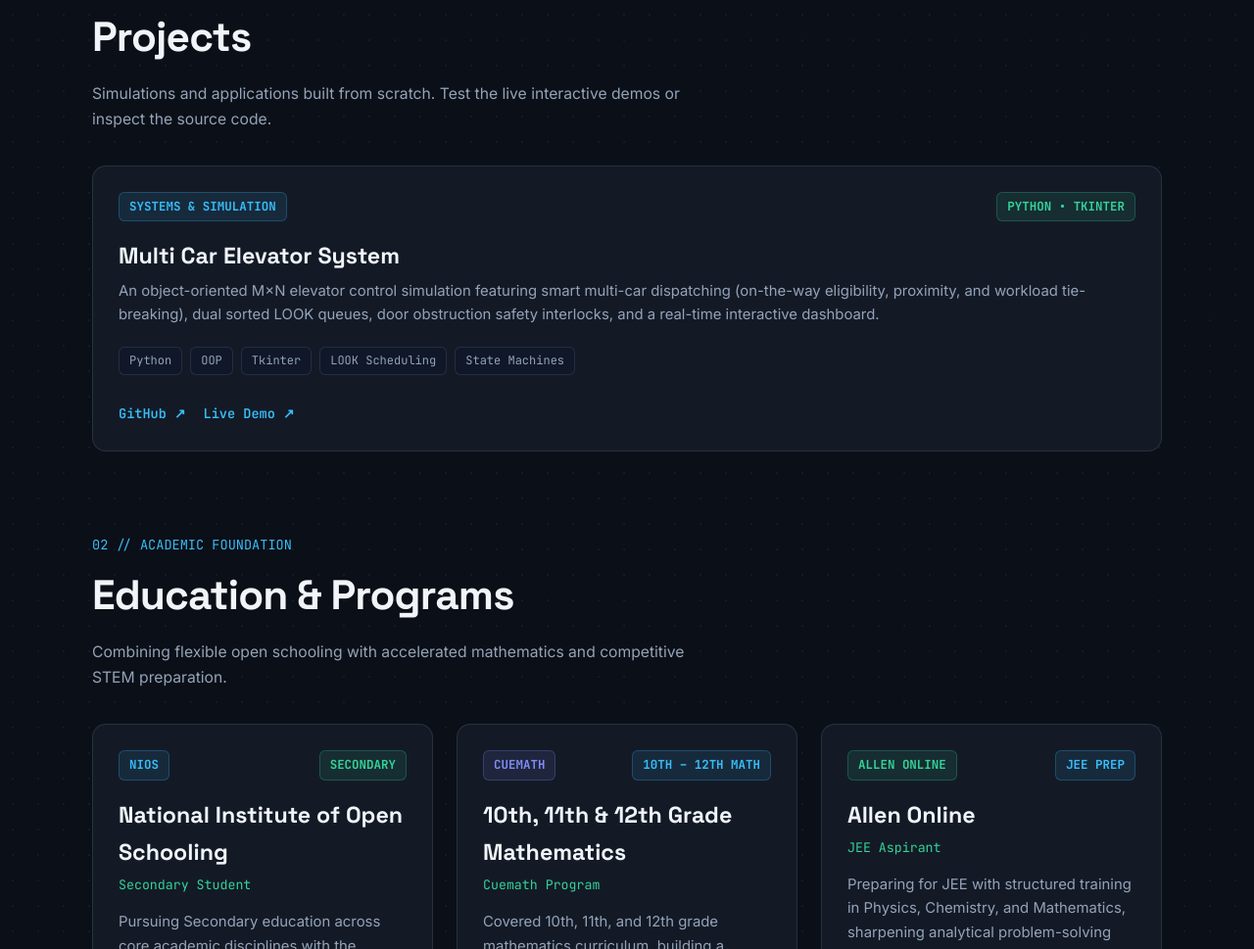
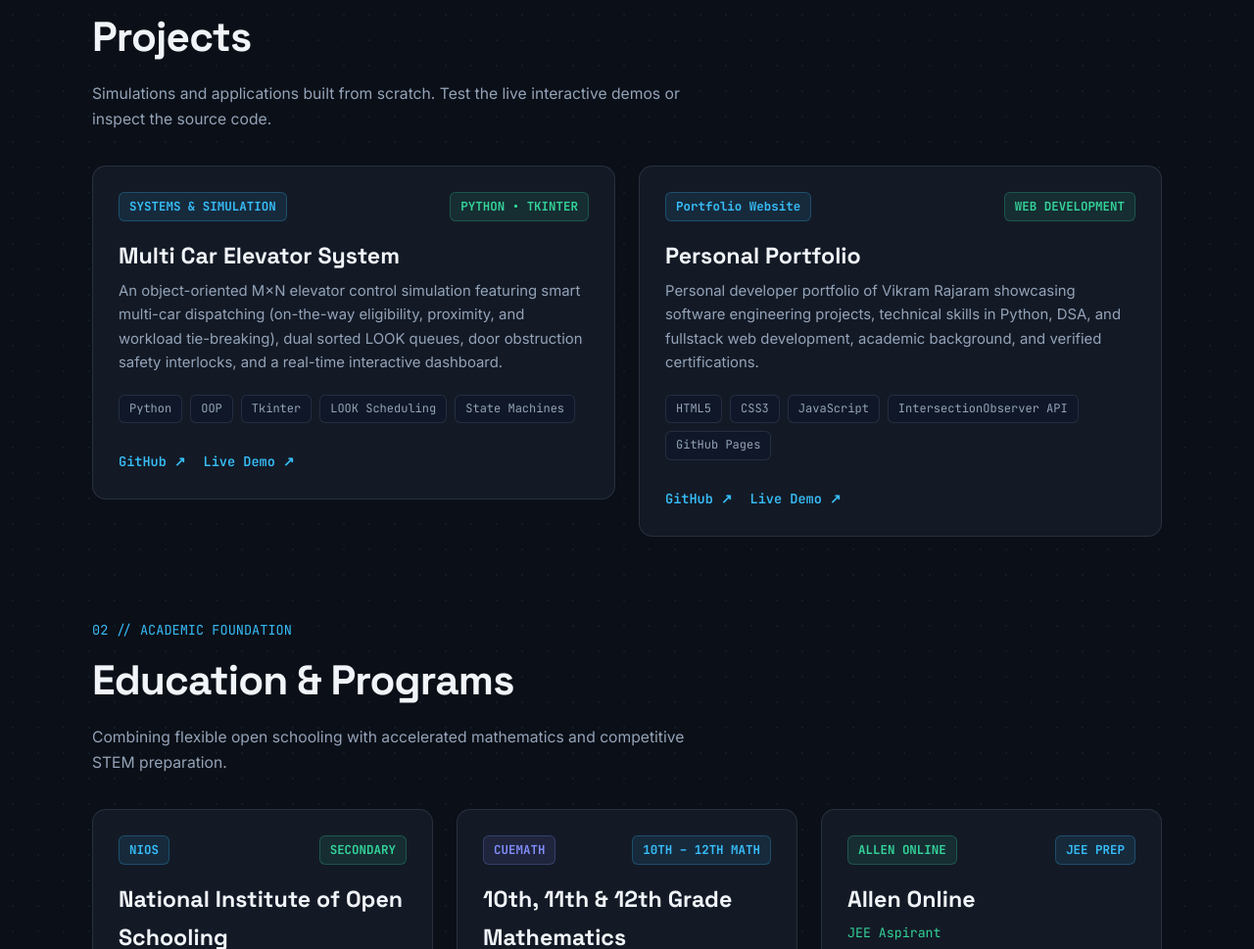
Before and after one commit to vikramrakr/vikramrakr.github.io, a plain HTML site: page index.html in a window 1280 px wide. Shown: the part 960-1929 px from the top of the page at 98% size. Drawn offline with Linux system fonts and the light colour scheme.

Commit message:
Added portfolio project

```diff
--- a/index.html
+++ b/index.html
@@ -1317,6 +1317,17 @@
           ],
           githubUrl: "https://github.com/vikramrakr/Multi-Car-Elevator-System",
           liveUrl: "https://vikramrakr.github.io/Multi-Car-Elevator-System/",
+        },
+        {
+          tag: "Portfolio Website",
+          tagStyle: "cyan",
+          category: "WEB DEVELOPMENT",
+          title: "Personal Portfolio",
+          description:
+            "Personal developer portfolio of Vikram Rajaram showcasing software engineering projects, technical skills in Python, DSA, and fullstack web development, academic background, and verified certifications.",
+          tech: ["HTML5", "CSS3", "JavaScript", "IntersectionObserver API", "GitHub Pages"],
+          githubUrl: "https://github.com/vikramrakr/vikramrakr2.github.io",
+          liveUrl: "https://vikramrakr.github.io/vikramrakr2.github.io/",
         },
       ];
 
```
